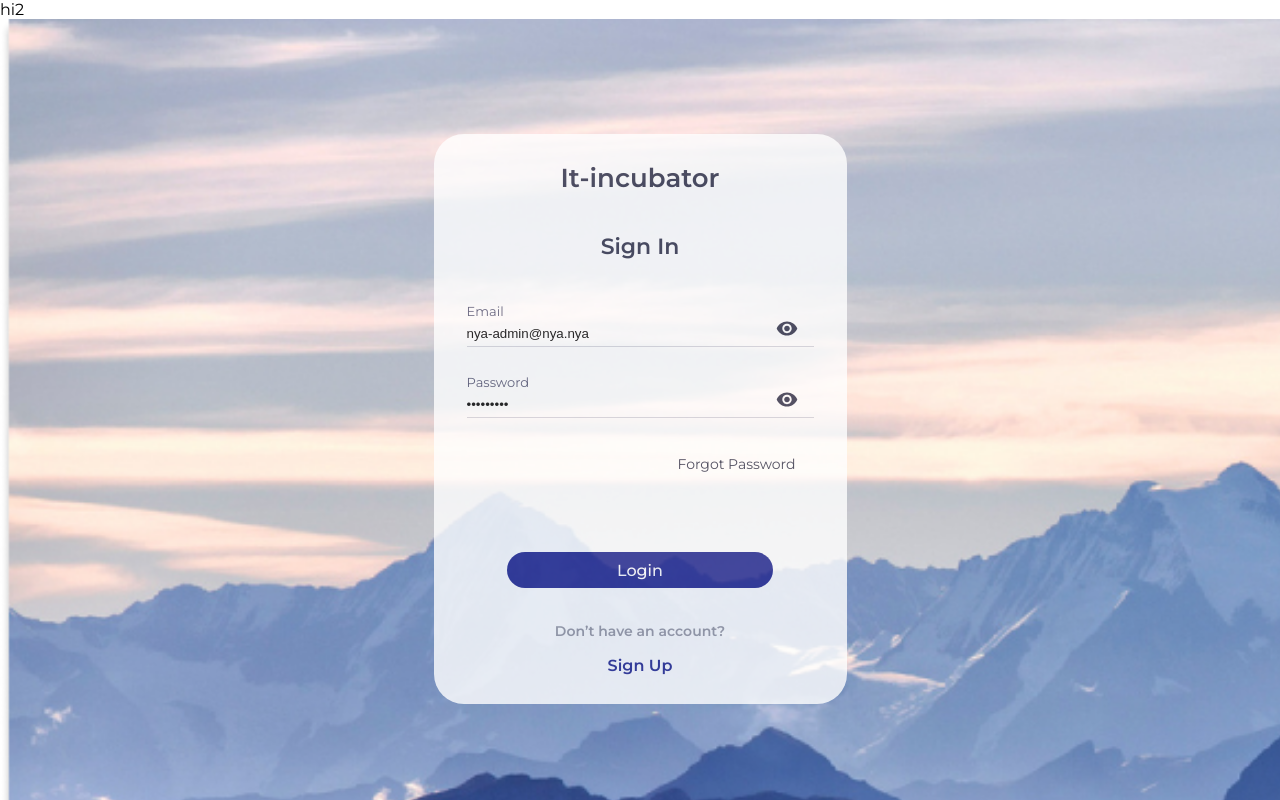
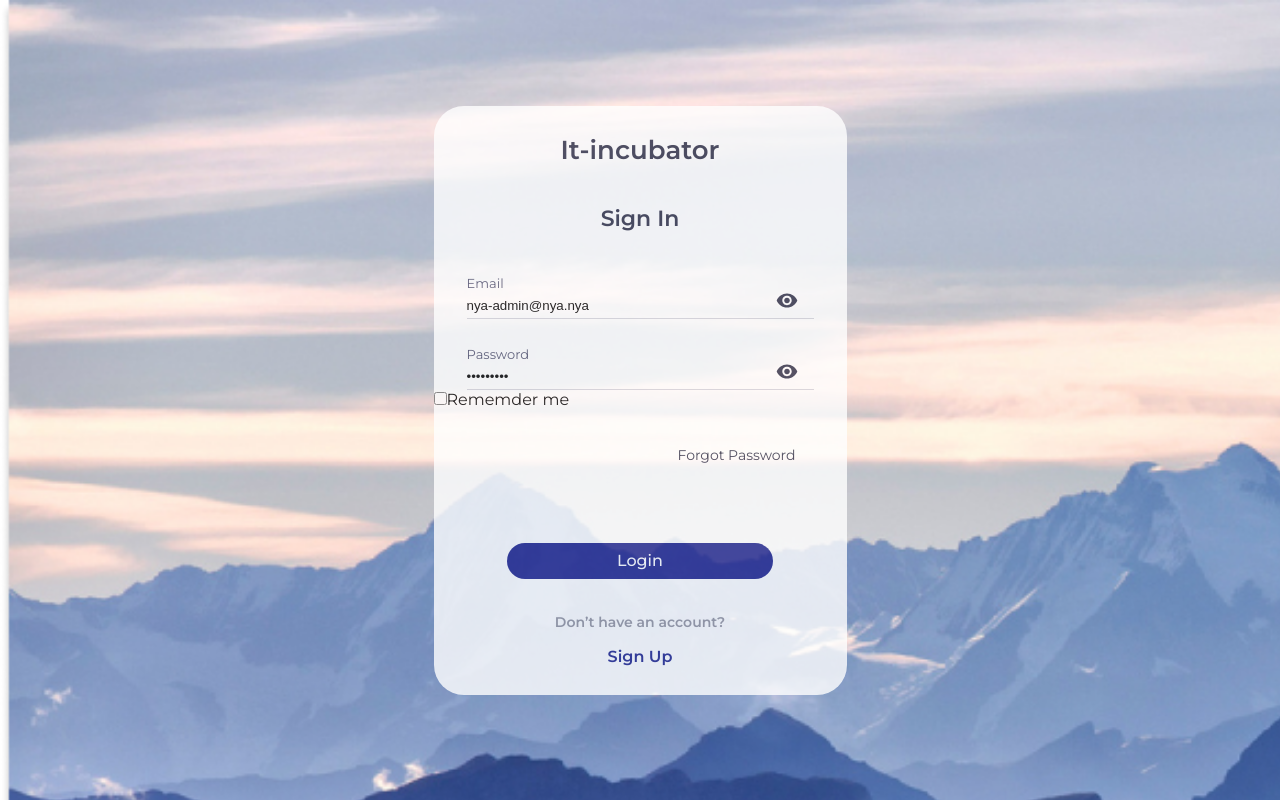
Before and after one commit to PavelMalta/friday-project, a React (Create React App) app: page /#/login in a window 1280 px wide. Shown: the top 800 px of the page. Built offline with nearby package versions, Linux system fonts and the light colour scheme.

Commit message:
isAuth and errors

```diff
--- a/src/App.tsx
+++ b/src/App.tsx
@@ -7,7 +7,7 @@ import {Provider} from "react-redux";
 function App() {
     return (
         <div className={s.app}>
-            <div>hi2</div>
+
             {/*/!* Осталось от фронта *!/*/}
             {/*/!* <Header/>*/}
             {/*<Navigation/>*/}
--- a/src/index.tsx
+++ b/src/index.tsx
@@ -13,7 +13,6 @@ ReactDOM.render(
             <HashRouter>
                 <Provider store={store}>
                 <App/>
-
                 </Provider>
             </HashRouter>
 
--- a/src/main/store/login-reducer.ts
+++ b/src/main/store/login-reducer.ts
@@ -5,6 +5,9 @@ type InitialStateType = typeof initialState
 
 const initialState = {
     user: {},
+    isFetching: false,
+    error: null as null | string,
+    isAuth: false
 }
 
 export const loginReducer = (state: InitialStateType = initialState, action: ActionsType): InitialStateType => {
@@ -13,13 +16,23 @@ export const loginReducer = (state: InitialStateType = initialState, action: Act
             return {
                 ...state,
                 user: action.payload,
+                isAuth: true
             }
+        case "IS-FETCHING":
+            return {...state,
+                isFetching: action.isFetching}
+        case "SET-ERROR":
+            return {...state,
+                error: action.error}
         default:
             return state
     }
 }
 
 export const setAuthUserDataAC = (payload: InitialStateType) => ({type: 'SET_USER_DATA', payload}) as const
+export const isFetchingAC = (isFetching: boolean) => ({type: "IS-FETCHING", isFetching} as const)
+export const setErrorAC = (error: string) => ({type: "SET-ERROR", error} as const)
+
 
 export const getAuthUserData = (email: string, password: string, rememberMe: boolean) => (dispatch: Dispatch) => {
     authAPI.login(email, password, rememberMe)
@@ -30,9 +43,15 @@ export const getAuthUserData = (email: string, password: string, rememberMe: boo
         ).catch((e) => {
         const error = e.response ? e.response.data.error : (e.message + ", more details in the console")
         console.log(error)
+        dispatch(setErrorAC(error))
     })
+        .finally(() => {
+            dispatch(isFetchingAC(false))
+        })
 }
-export type setAuthUserDataType = ReturnType<typeof setAuthUserDataAC>
 
-type ActionsType =
-    |  setAuthUserDataType
+
+export type ActionsType =
+    |  ReturnType<typeof setAuthUserDataAC>
+    |  ReturnType<typeof setErrorAC>
+    |  ReturnType<typeof isFetchingAC>
--- a/src/main/ui/pages/auth/loginPage/LoginContainer.tsx
+++ b/src/main/ui/pages/auth/loginPage/LoginContainer.tsx
@@ -1,9 +1,15 @@
-import {useDispatch} from "react-redux"
+import {useDispatch, useSelector} from "react-redux"
 import React, {useState} from "react";
-import {getAuthUserData} from "../../../../store/login-reducer";
+import {getAuthUserData, setErrorAC} from "../../../../store/login-reducer";
 import {LoginPage} from "./LoginPage";
+import {AppRootStateType} from "../../../../store/store";
+import {Redirect} from "react-router-dom";
 
 export const LoginContainer = () => {
+
+    const isFetching = useSelector<AppRootStateType, boolean>((state) => state.login.isFetching)
+    const error = useSelector<AppRootStateType, string | null>((state) => state.login.error)
+    const isAuth = useSelector<AppRootStateType, boolean>(state => state.login.isAuth)
 
     const dispatch = useDispatch()
 
@@ -22,13 +28,29 @@ export const LoginContainer = () => {
     }
 
     let onclickHandler = () => {
-        dispatch(getAuthUserData(email, password, rememberMe))
-        setEmail('')
-        setPassword('')
-        setRememberMe(false)
+        if (email === "" || password === "") {
+            dispatch(setErrorAC('Required'))
+        } else if (!/^[A-Z0-9._%+-]+@[A-Z0-9.-]+\.[A-Z]{2,4}$/i.test(email)) {
+            dispatch(setErrorAC('Invalid email address'))
+        } else if (password.length < 8) {
+            dispatch(setErrorAC('Password must be more 7 symbols'))
+        } else {
+            dispatch(getAuthUserData(email, password, rememberMe))
+            setEmail('')
+            setPassword('')
+            setRememberMe(false)
+        }
+    }
+
+    if (isFetching) {
+        return <div>Loading...</div>
+    }
+    if (isAuth) {
+        return <Redirect to={'/profile'}/>
     }
 
     return <LoginPage email={email}
+                      error={error}
                       password={password}
                       rememberMe={rememberMe}
                       onclickHandler={onclickHandler}
--- a/src/main/ui/pages/auth/loginPage/LoginPage.tsx
+++ b/src/main/ui/pages/auth/loginPage/LoginPage.tsx
@@ -3,10 +3,11 @@ import {Input} from "../../../common/input/Input";
 import {Button} from "../../../common/button/Button";
 import {Logo} from "../../../common/logo/Logo";
 import {TitleH2} from "../../../common/titleh2/TitleH2";
-import React from "react";
+import React, {ChangeEvent} from "react";
 
 type LoginPagePropsType = {
     email: string
+    error: string | null
     password: string
     rememberMe: boolean
     onclickHandler: () => void
@@ -24,8 +25,8 @@ export const LoginPage = (props:LoginPagePropsType) => {
     const changePassword = (value: string) => {
         props.onChangePassword(value)
     }
-    const changeRememberMe = (value: boolean) => {
-        props.onChangeRememberMe(value)
+    const changeRememberMe = (e: ChangeEvent<HTMLInputElement>) => {
+        props.onChangeRememberMe(e.currentTarget.checked)
     }
 
     return (
@@ -42,7 +43,9 @@ export const LoginPage = (props:LoginPagePropsType) => {
                                value={props.email}
                                onChange={changeEmail}
                                style= {{marginTop:"25px"}}
-                        />   {/* Нужно убрать глазик (логика) */}
+                        />
+                        {props.error !== null ? <span>{props.error}</span> : null}
+                        {/* Нужно убрать глазик (логика) */}
                         <Input title="Password"
                                type= "password"
                                name="password"
@@ -51,6 +54,14 @@ export const LoginPage = (props:LoginPagePropsType) => {
                                onChange={changePassword}
                                style= {{marginTop:"25px"}}
                         />
+                        {props.error !== null ? <span>{props.error}</span> : null}
+                    </div>
+
+                    <div className={s.checkbox}>
+                        <input className={s.checkboxInput} type="checkbox" id="checkbox1"
+                               onChange={changeRememberMe}
+                        />
+                        <label className={s.checkboxLable} htmlFor="checkbox1">Rememder me</label>
                     </div>
                     <a className={s.linkPassword} href="#">Forgot Password</a>
                     <div className={s.btn}>
--- a/src/main/ui/pages/auth/loginPage/api-login.ts
+++ b/src/main/ui/pages/auth/loginPage/api-login.ts
@@ -7,6 +7,9 @@ const instance = axios.create({
 
 
 export const authAPI = {
+    getAuth() {
+        return instance.post(`auth/me`)
+    },
 
     login(email: string, password: string, rememberMe: boolean) {
         return instance.post('auth/login', {email, password, rememberMe})
```
